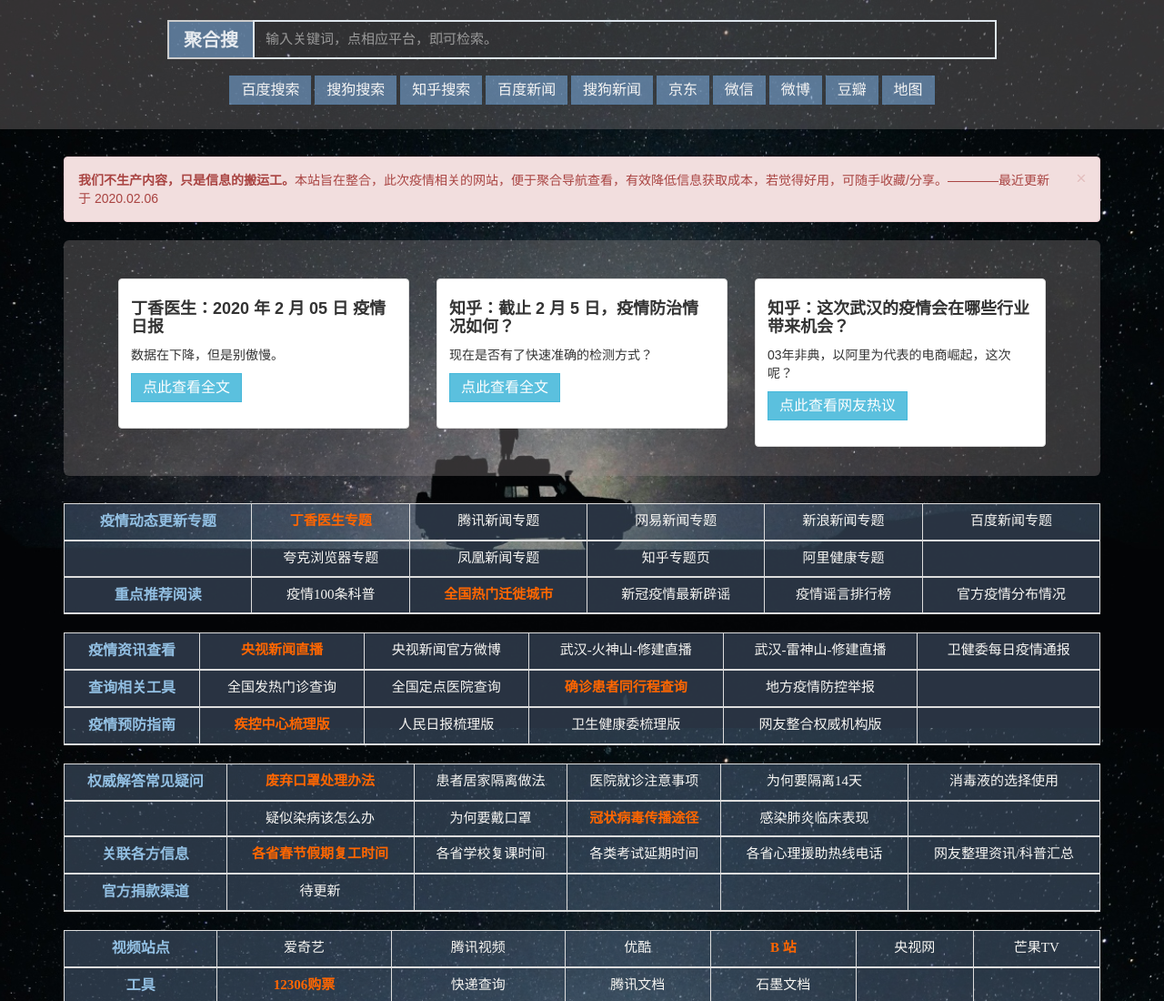
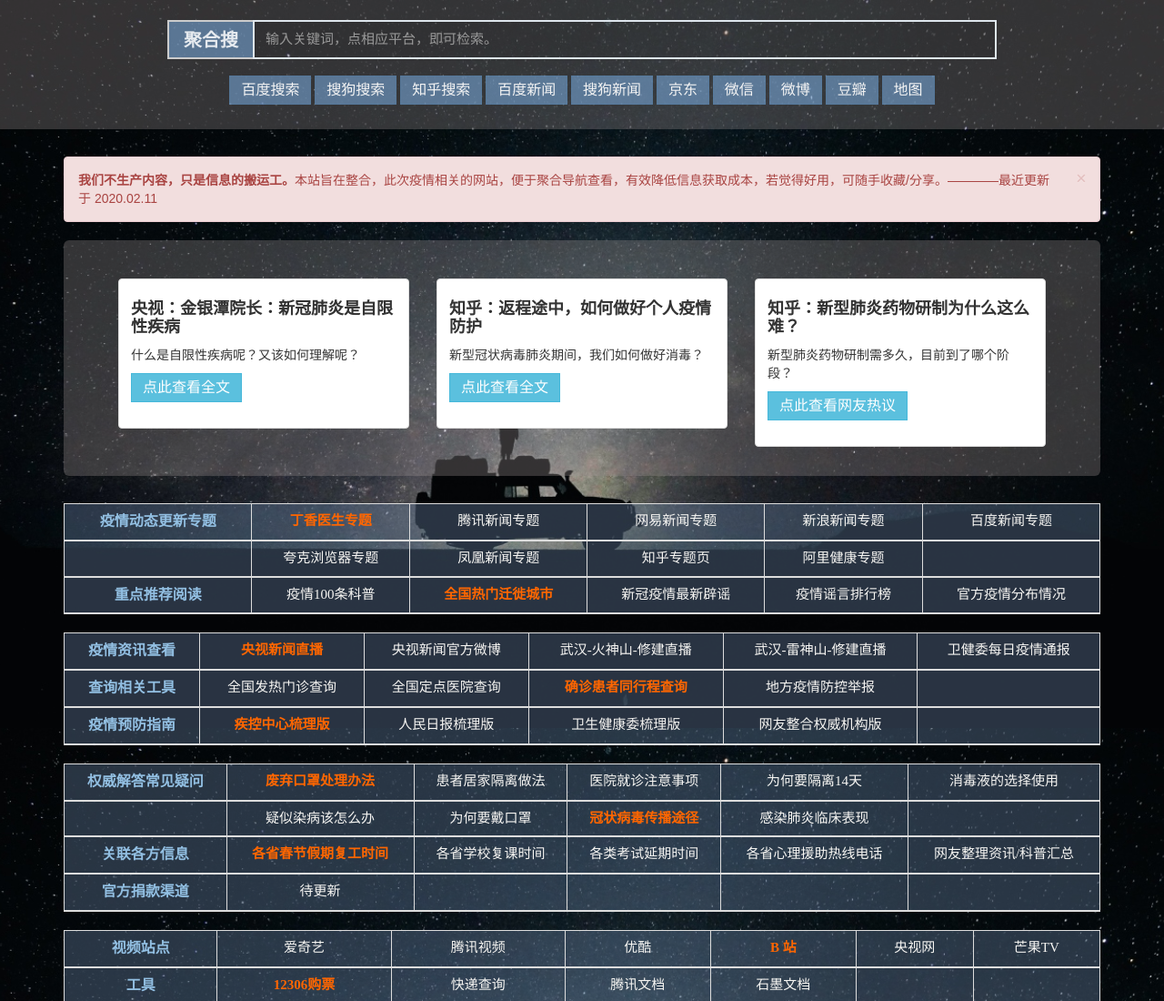
Before and after one commit to byrwiki/jiayou, a plain HTML site: page index.html in a window 1280 px wide. Shown: the top 1100 px of the page at 91% size. Drawn offline with nearby package versions, Linux system fonts and the light colour scheme.

Commit message:
2020.02.11 更新：更新最新的疫情消息

```diff
--- a/index.html
+++ b/index.html
@@ -81,7 +81,7 @@ width: 100%;
  <div class="container">
       <div class="alert alert-danger alert-dismissible" role="alert">
         <button type="button" class="close" data-dismiss="alert" aria-label="Close"><span aria-hidden="true">&times;</span></button>
-        <strong>我们不生产内容，只是信息的搬运工。</strong>本站旨在整合，此次疫情相关的网站，便于聚合导航查看，有效降低信息获取成本，若觉得好用，可随手收藏/分享。————最近更新于 2020.02.06
+        <strong>我们不生产内容，只是信息的搬运工。</strong>本站旨在整合，此次疫情相关的网站，便于聚合导航查看，有效降低信息获取成本，若觉得好用，可随手收藏/分享。————最近更新于 2020.02.11
      </div>
   </div>
 
@@ -100,9 +100,9 @@ width: 100%;
 		     <div class="thumbnail">
 		       <!-- <img src="..." alt="..."> -->
 		       <div class="caption">
-		         <h4>丁香医生：2020 年 2 月 05 日 疫情日报</h4>
-		         <p>数据在下降，但是别傲慢。</p>
-		         <p><a href="https://mama.dxy.com/outbreak/daily-of-nationwide-new?index=20200205&locationIds=999&from=Previous_Review" class="btn btn-info" role="button">点此查看全文</a> </p>
+		         <h4>央视：金银潭院长：新冠肺炎是自限性疾病</h4>
+		         <p>什么是自限性疾病呢？又该如何理解呢？</p>
+		         <p><a href="https://mp.weixin.qq.com/s?src=11&timestamp=1581417002&ver=2152&signature=dO7bhIPeqDfZVuNJLefLipVOLcztbtgQiM-0YnqEFZbyAnOZA1VPiMNm*O9QHbBCROVRJz112AuqVHFA59XJDdV8SZ2AhnT-hDWabTj2EvmYX9*LXl1SA-rdFzvavQ1m&new=1" class="btn btn-info" role="button">点此查看全文</a> </p>
 		       </div>
 		     </div>
 		   </div>
@@ -111,9 +111,9 @@ width: 100%;
 		     <div class="thumbnail">
 		      <!-- <img src="..." alt="..."> -->
 		       <div class="caption">
-		         <h4>知乎：截止 2 月 5 日，疫情防治情况如何？</h4>
-		         <p>现在是否有了快速准确的检测方式？</p>
-		         <p><a href="https://www.zhihu.com/question/369966318" class="btn btn-info" role="button">点此查看全文</a> </p>
+		         <h4>知乎：返程途中，如何做好个人疫情防护</h4>
+		         <p>新型冠状病毒肺炎期间，我们如何做好消毒？</p>
+		         <p><a href="https://www.zhihu.com/question/369215532/answer/995100551" class="btn btn-info" role="button">点此查看全文</a> </p>
 		       </div>
 		     </div>
 		   </div>
@@ -124,9 +124,9 @@ width: 100%;
 		     <div class="thumbnail">
 		       <!-- <img src="..." alt="..."> -->
 		       <div class="caption">
-		         <h4>知乎：这次武汉的疫情会在哪些行业带来机会？</h4>
-		         <p>03年非典，以阿里为代表的电商崛起，这次呢？</p>
-		         <p><a href="https://www.zhihu.com/question/368413873" class="btn btn-info" role="button">点此查看网友热议</a> </p>
+		         <h4>知乎：新型肺炎药物研制为什么这么难？</h4>
+		         <p>新型肺炎药物研制需多久，目前到了哪个阶段？</p>
+		         <p><a href="https://www.zhihu.com/question/367784886" class="btn btn-info" role="button">点此查看网友热议</a> </p>
 		       </div>
 		     </div>
 		   </div>
```
